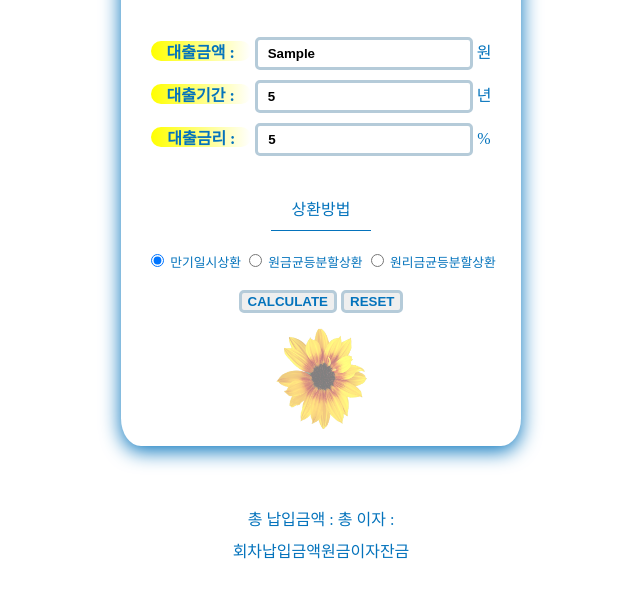
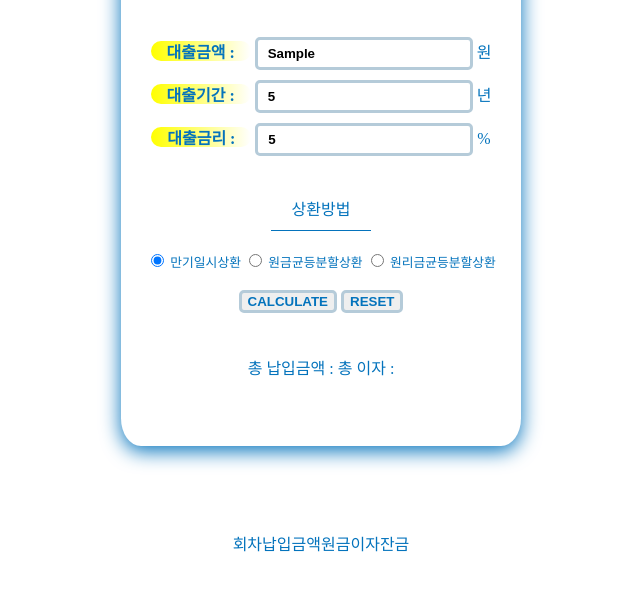
Before and after one commit to annasyun/calculator, a plain HTML site: page index.html in a window 1280 px wide. Both pictures are taken after typing "Sample", "5", "5" into the empty fields and a click on the button "CALCULATE". Shown: the part 168-766 px from the top of the page, without its empty margins (319-959 px from the left). Drawn offline with Linux system fonts and the light colour scheme; a web font is replaced by a local one.

Commit message:
feat:short-result-display

```diff
--- a/app.js
+++ b/app.js
@@ -13,6 +13,8 @@ const inpMethodSecond = document.querySelector("#method-second");
 const inpMethodThird = document.querySelector("#method-third");
 
 // 계산결과 (총납입금액, 총이자)
+const shortResult = document.querySelector(".sec-short-result div");
+const loading = document.querySelector(".img-loading");
 const valuePayment = document.querySelector(".value-payment");
 const valueInterest = document.querySelector(".value-interest");
 
@@ -197,6 +199,12 @@ inpLoanPeriod.addEventListener('blur', range)
   //     document.body.appendChild(dataContentToTable)
   //   }
 
+function 간단결과(){
+  shortResult.style.display = 'block'
+  loading.style.display = 'none'
+}
+
 btnCal.addEventListener('click',메인계산함수);
+btnCal.addEventListener('click',간단결과);
 // btnCal.addEventListener('click',modal);
 btnReset.addEventListener('click',인풋리셋함수);
--- a/index.html
+++ b/index.html
@@ -44,18 +44,18 @@
                 <button class="reset" type="button">RESET</button>
              </section>
 
-             <section class="sec-loading">
-                <h2 class="cover-up">계산화면</h2>
+             <section class="sec-short-result">
+                <div>
+                    <h2 class="simple-result cover-up">간편 대출이자 계산결과</h2>
+                    <span class="txt-payment">총 납입금액 :</span>
+                    <strong class="value-payment"></strong>
+                    <span class="txt-interest">총 이자 :</span>
+                    <strong class="value-interest"></strong>
+                </div>
                 <img class="img-loading" src="./src/flower.png" alt="">
             </section>
 
-             <section class="sec-short-result">
-                <h2 class="simple-result cover-up">간편 대출이자 계산결과</h2>
-                <span class="txt-payment">총 납입금액 :</span>
-                <strong class="value-payment"></strong>
-                <span class="txt-interest">총 이자 :</span>
-                <strong class="value-interest"></strong>
-            </section>
+
 
             <div class="cont-modal">
                 <table class="table-detailed-result">
--- a/style.css
+++ b/style.css
@@ -167,6 +167,18 @@ button.reset {
     border: 3px solid #0473bc;
 }
 
+
+
+/* result -------------------------------------- */
+.sec-short-result {
+    margin-top: 2rem;
+    position: relative;
+}
+
+.sec-short-result div {
+    display: none;
+}
+
 /* loading -------------------------------------- */
 
 @keyframes rotate {
@@ -179,24 +191,18 @@ button.reset {
     }
 }
 
-.sec-loading {
-    margin-bottom: 5rem;
-    position: relative;
-    opacity: 50%;
-}
 
 .img-loading {
+    position: absolute;
+    margin-top: -40px;
+    left: 37.5%;
     width: 100px;
     height: 100px;
     animation: rotate 3s infinite linear;
 }
 
 
-/* result -------------------------------------- */
-.sec-short-result {
-    margin-bottom: 1rem;
-}
-
 .cont-modal {
     display: none;
+    margin-top: 10rem;
 }
```
